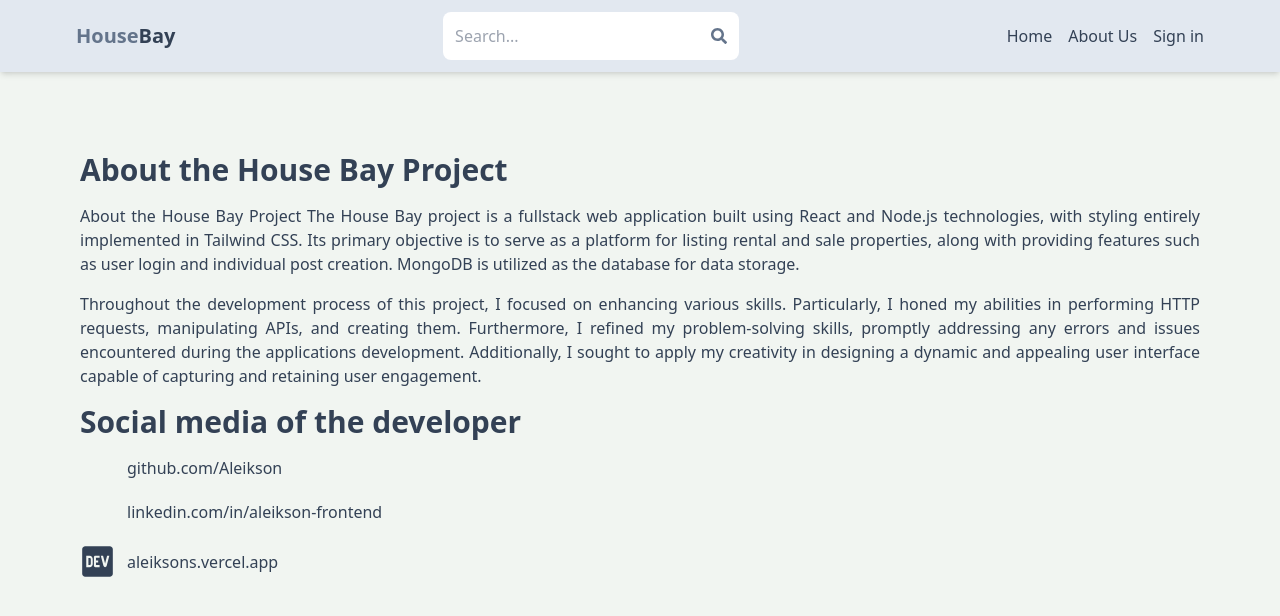
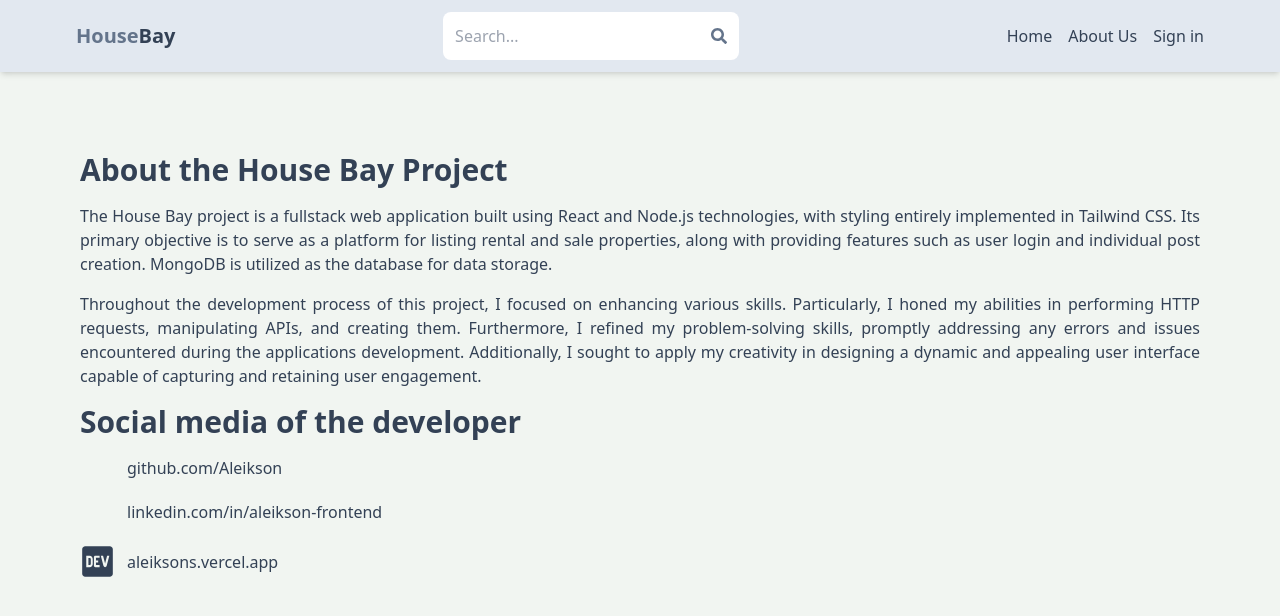
Before and after one commit to Aleikson/HOTEL-FRONT, a React (Vite) app: page /about in a window 1280 px wide. Shown: the top 616 px of the page. Built offline with nearby package versions, Linux system fonts and the light colour scheme; no server answers; some icons are missing.

Commit message:
Fix type error

```diff
--- a/src/pages/About.jsx
+++ b/src/pages/About.jsx
@@ -9,7 +9,7 @@
         About the House Bay Project
       </h1>
       <p className='mb-4 text-primary'>
-        About the House Bay Project The House Bay project is a fullstack web
+        The House Bay project is a fullstack web
         application built using React and Node.js technologies, with styling
         entirely implemented in Tailwind CSS. Its primary objective is to serve
         as a platform for listing rental and sale properties, along with
```
